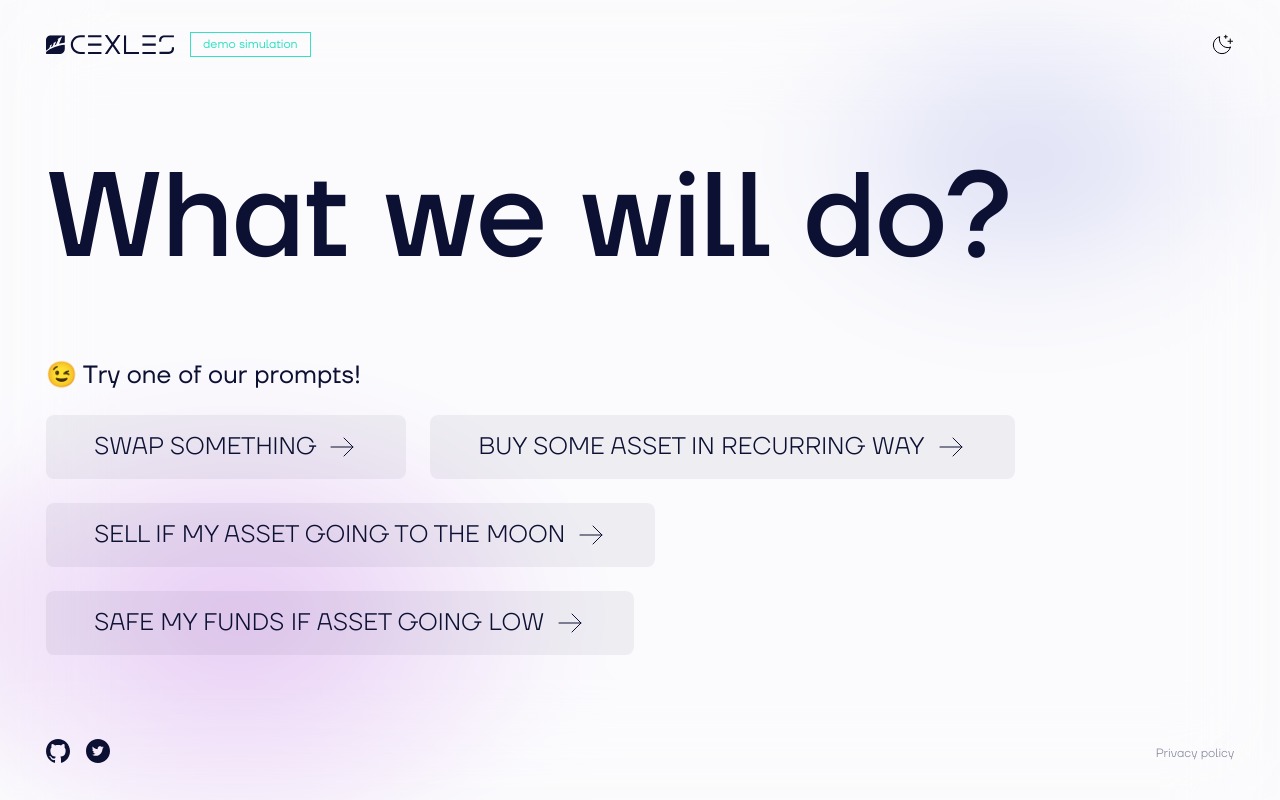
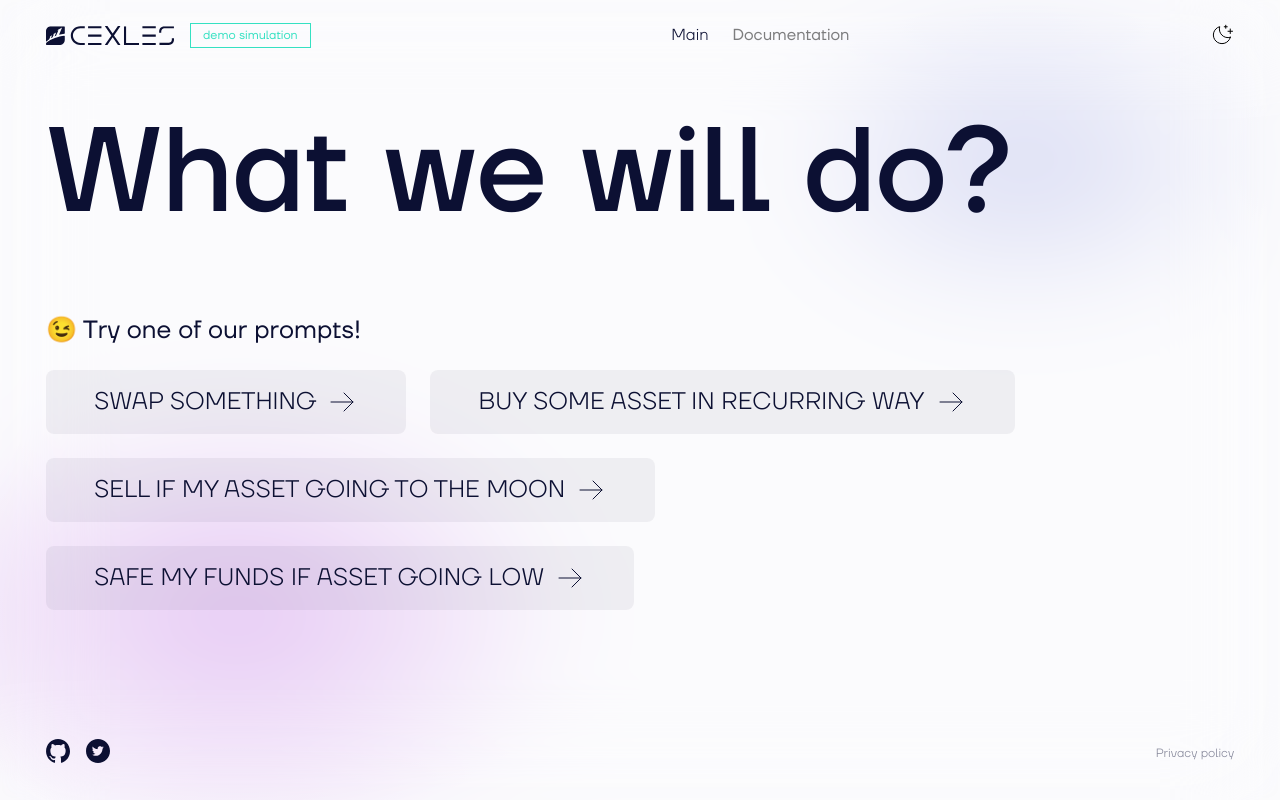
Before and after one commit to cexles/demo-frontend, a Next.js app: page / in a window 1280 px wide. Built offline with nearby package versions, Linux system fonts and the light colour scheme.

Commit message:
feat: desktop navigation

```diff
--- a/src/app/styles.module.scss
+++ b/src/app/styles.module.scss
@@ -5,7 +5,6 @@
   min-height: 100%;
   min-width: 100%;
   display: flex;
-  color: var( --text-color);
   background: var(--welcome-page-background);
 }
 
--- a/src/appLayer/index.scss
+++ b/src/appLayer/index.scss
@@ -23,6 +23,7 @@ body {
 
 html[data-theme='dark'] {
   --text-color: #ffffff;
+  --body-background: #080A1B;
 
   --welcome-page-background: radial-gradient(
         50% 50% at 50% 50%,
@@ -39,6 +40,10 @@ html[data-theme='dark'] {
 
   --chat-background: url(../../public/bg/chat-background.png),
     linear-gradient(rgba(5, 7, 30, 1), rgba(5, 7, 30, 1));
+
+  --header-background: #080A1B;
+  --nav-link-color: rgba(255, 255, 255, 0.5);
+  --header-select: rgba(13, 15, 35, 0.3);
 
   --message-border: 1px solid rgba(255, 255, 255, 0.1);
   --bot-message-background: transparent;
@@ -72,7 +77,8 @@ html[data-theme='dark'] {
 }
 
 html[data-theme='light'] {
-  --text-color: #0c1033;
+  --text-color: #0C1033;
+  --body-background: #FFFFFF;
 
   --welcome-page-background: radial-gradient(
         50% 50% at 50% 50%,
@@ -89,6 +95,10 @@ html[data-theme='light'] {
 
   --chat-background: url(../../public/bg/chat-background-light.png),
     linear-gradient(rgba(255, 255, 255, 1), rgba(255, 255, 255, 1));
+
+  --header-background: #FFFFFF;
+  --nav-link-color: rgba(0, 0, 0, 0.5);
+  --header-select: transparent;
 
   --message-border: 1px solid rgba(12, 16, 51, 0.1);
   --bot-message-background: #ffffff;
--- /dev/null
+++ b/src/features/navigation/Menu/ui/Menu.module.scss
@@ -0,0 +1,11 @@
+@import './src/appLayer/styles/colors';
+@import './src/appLayer/styles/breakpoints';
+
+.nav {
+  display: flex;
+  gap: 24px;
+
+  @include screen_1200 {
+    display: none;
+  }
+}
--- /dev/null
+++ b/src/features/navigation/Menu/ui/Menu.tsx
@@ -0,0 +1,22 @@
+'use client';
+
+import React from 'react';
+
+import NavLink from '@/shared/ui/links/NavLink/NavLink';
+
+import MenuStyles from './Menu.module.scss';
+
+function Menu() {
+  return (
+    <nav className={MenuStyles.nav}>
+      <NavLink href="/" exact>
+        Main
+      </NavLink>
+      <NavLink href="/documentation" exact>
+        Documentation
+      </NavLink>
+    </nav>
+  );
+}
+
+export default Menu;
--- /dev/null
+++ b/src/shared/lib/theme/useScreenWidth.ts
@@ -0,0 +1,22 @@
+'use client';
+
+import { useState, useEffect } from 'react';
+
+function useScreenWidth() {
+  const [windowSize, setWindowSize] = useState<number | undefined>(undefined);
+
+  useEffect(() => {
+    function handleResize() {
+      setWindowSize(window.innerWidth);
+    }
+
+    window.addEventListener('resize', handleResize);
+    handleResize();
+
+    return () => window.removeEventListener('resize', handleResize);
+  }, []);
+
+  return windowSize;
+}
+
+export default useScreenWidth;
--- /dev/null
+++ b/src/shared/ui/links/NavLink/NavLink.module.scss
@@ -0,0 +1,13 @@
+@import './src/appLayer/styles/colors';
+@import './src/appLayer/styles/breakpoints';
+
+.navLink {
+  color: var(--text-color);
+  font-size: 16px;
+  line-height: 21px;
+  font-weight: 300;
+}
+
+.navLinkActive {
+  color: var(--nav-link-color);
+}
--- /dev/null
+++ b/src/shared/ui/links/NavLink/NavLink.tsx
@@ -0,0 +1,29 @@
+'use client';
+
+import { useEffect, useState } from 'react';
+import Link from 'next/link';
+import { usePathname } from 'next/navigation';
+
+import NavLinkStyles from './NavLink.module.scss';
+import { Props } from './type';
+
+function NavLink({ href, exact = false, children }: Props) {
+  const [isActive, setIsActive] = useState<boolean>(false);
+  const pathname = usePathname();
+
+  useEffect(() => {
+    if (exact) {
+      setIsActive(pathname === href);
+    } else {
+      setIsActive(pathname.startsWith(href));
+    }
+  }, [exact, href, pathname]);
+
+  return (
+    <Link className={isActive ? NavLinkStyles.navLink : NavLinkStyles.navLinkActive} href={href}>
+      {children}
+    </Link>
+  );
+}
+
+export default NavLink;
--- /dev/null
+++ b/src/shared/ui/links/NavLink/type.ts
@@ -0,0 +1,4 @@
+export type Props = {
+  href: string;
+  exact: boolean;
+};
--- a/src/widgets/LayoutHeader/LayoutHeader.module.scss
+++ b/src/widgets/LayoutHeader/LayoutHeader.module.scss
@@ -1,14 +1,27 @@
 @import './src/appLayer/styles/colors';
 @import './src/appLayer/styles/breakpoints';
 
-.header {
+.headerMain {
+  position: absolute;
+  z-index: 1;
+  width: 100%;
+
+}
+
+.headerOrder {
+  background: var(--header-background);
+  box-shadow: inset 0px -1px 0px rgba(135, 144, 221, 0.1);
+}
+
+.headerWrapper {
   max-width: 1248px;
+  height: 70px;
   width: 100%;
-  padding-top: 32px;
-  padding-bottom: 32px;
+  padding-top: 12px;
+  padding-bottom: 12px;
   margin: 0 auto;
-  display: grid;
-  grid-template-columns: auto auto 1fr;
+  display: flex;
+  justify-content: space-between;
   align-items: center;
 
   @media (max-width: 1348px) {
@@ -23,11 +36,18 @@
 }
 
 .logo {
-  margin-right: 16px;
+  @include mobile {
+    width: 92px;
+  }
+}
+
+.logoWrapper {
+  display: flex;
+  align-items: center;
+  gap: 16px;
 
   @include mobile {
-    margin-right: 8px;
-    width: 92px;
+    gap: 8px;
   }
 }
 
--- a/src/widgets/LayoutHeader/LayoutHeader.tsx
+++ b/src/widgets/LayoutHeader/LayoutHeader.tsx
@@ -1,19 +1,32 @@
 'use client';
 
 import { useContext } from 'react';
+import { usePathname } from 'next/navigation';
 import Link from 'next/link';
 import Image from 'next/image';
 
+import ThemeContext from '@/appLayer/context/ThemeContext';
 import ChangeTheme from '@/features/theme/ChangeTheme/ui/ChangeTheme';
-import ThemeContext from '@/appLayer/context/ThemeContext';
+import Menu from '@/features/navigation/Menu/ui/Menu';
+import useScreenWidth from '@/shared/lib/theme/useScreenWidth';
 
 import LayoutHeaderStyles from './LayoutHeader.module.scss';
 
 function LayoutHeader() {
   const { theme } = useContext(ThemeContext);
+  const pathname = usePathname();
+  const width = useScreenWidth();
 
   return (
-    <header className={LayoutHeaderStyles.header}>
+    <header
+      className={
+        pathname === '/' && width > 1024
+          ? LayoutHeaderStyles.headerMain
+          : LayoutHeaderStyles.headerOrder
+      }
+    >
+      <div className={LayoutHeaderStyles.headerWrapper}>
+        <div className={LayoutHeaderStyles.logoWrapper}>
           <Image
             className={LayoutHeaderStyles.logo}
             src={theme === 'light' ? '/logo/logo-dark.svg' : '/logo/logo-light.svg'}
@@ -24,7 +37,10 @@ function LayoutHeader() {
           <Link className={LayoutHeaderStyles.link} href="/">
             demo simulation
           </Link>
+        </div>
+        <Menu />
         <ChangeTheme />
+      </div>
     </header>
   );
 }
```
Also changed, not shown: src/features/navigation/MobileMenu/ui/MobileMenu.module.scss (added), src/features/navigation/MobileMenu/ui/MobileMenu.tsx (added). Lines whose indentation alone changed are shown as unchanged.
